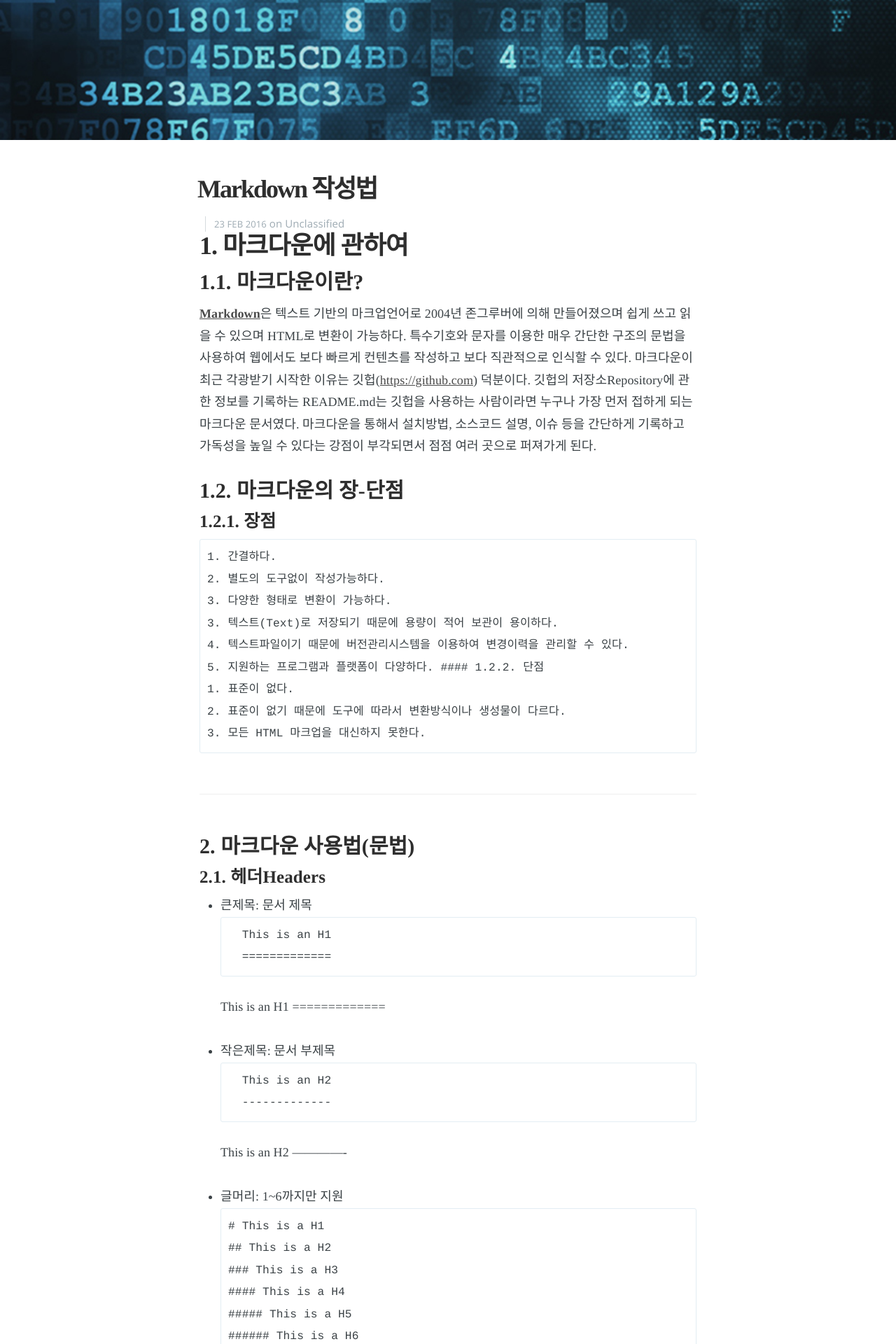
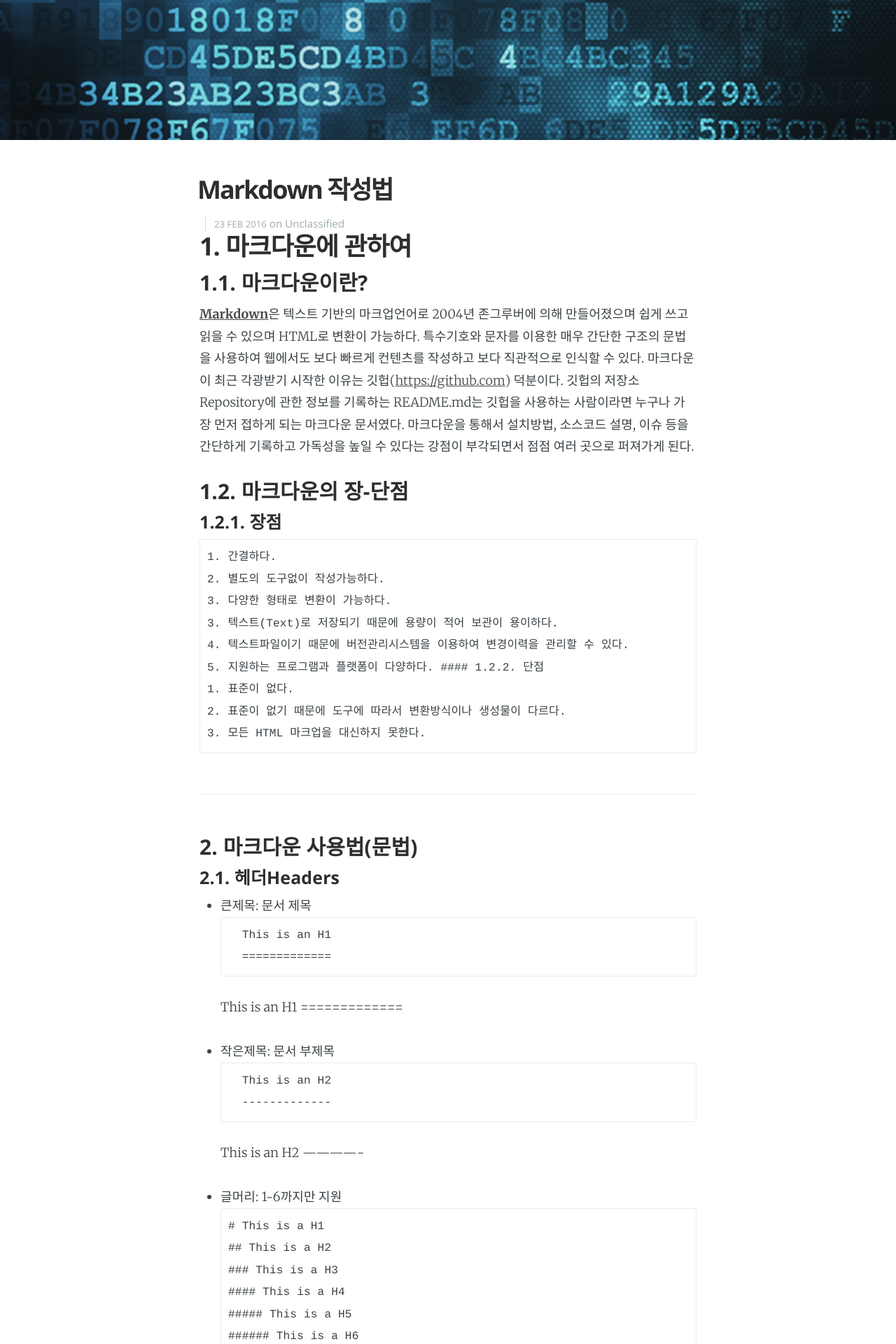
Before and after one commit to tabriz83/umbrain, a Jekyll site: the page built from _posts/2016-02-23-markdown.md, in a window 1280 px wide. Shown: the part 385-2305 px from the top of the page at 70% size. Built offline with Jekyll 4.4.1, drawn with Linux system fonts in a browser that asks for light colours; nearby versions of some CDN libraries; some web fonts are replaced; Markdown is read by kramdown in place of the engine named in the settings.

Commit message:
webfont apply

```diff
--- a/assets/css/screen.css
+++ b/assets/css/screen.css
@@ -192,7 +192,7 @@ html {
 body {
     height: 100%;
     max-height: 100%;
-    font-family: "NanumBarunGothic", serif;
+    font-family: "NanumBarunGothic", "Merriweather", serif;
     letter-spacing: 0.01rem;
     font-size: 1.8rem;
     line-height: 1.75em;
@@ -219,7 +219,7 @@ h4, h5, h6 {
     color: #2E2E2E;
     line-height: 1.15em;
     margin: 0 0 0.4em 0;
-    font-family: "NanumBarunGothic" "Open Sans", sans-serif;
+    font-family: "Open Sans", sans-serif;
     text-rendering: geometricPrecision;
 }
 
```
